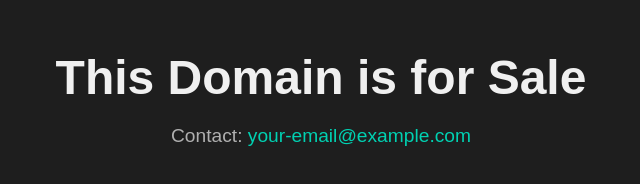
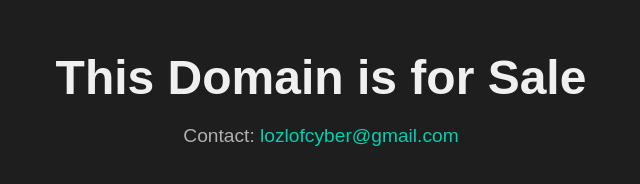
Before and after one commit to Gistyr/domain-for-sale, a plain HTML site: page index.html in a window 1280 px wide. Shown: the full height of the page, 319-959 px from the left. Drawn offline with Linux system fonts and the light colour scheme.

Commit message:
Added email
Added lozlofcyber@gmail.com as he contact email.

```diff
--- a/index.html
+++ b/index.html
@@ -71,6 +71,6 @@
 </head>
 <body>
   <h1>This Domain is for Sale</h1>
-  <p>Contact: <a href="mailto:your-email@example.com">your-email@example.com</a></p>
+  <p>Contact: <a href="mailto:lozlofcyber@gmail.com">lozlofcyber@gmail.com</a></p>
 </body>
 </html>
```
